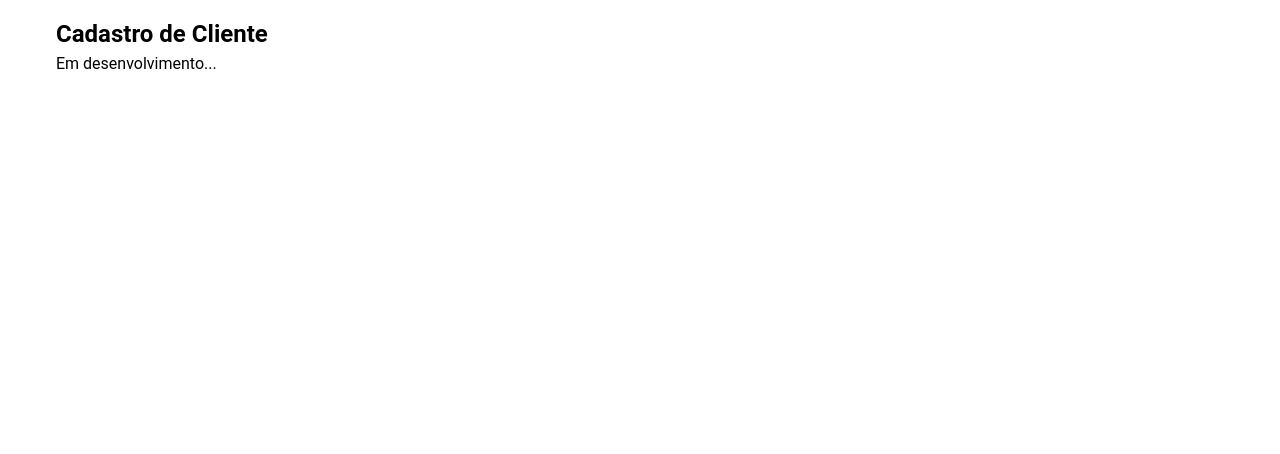
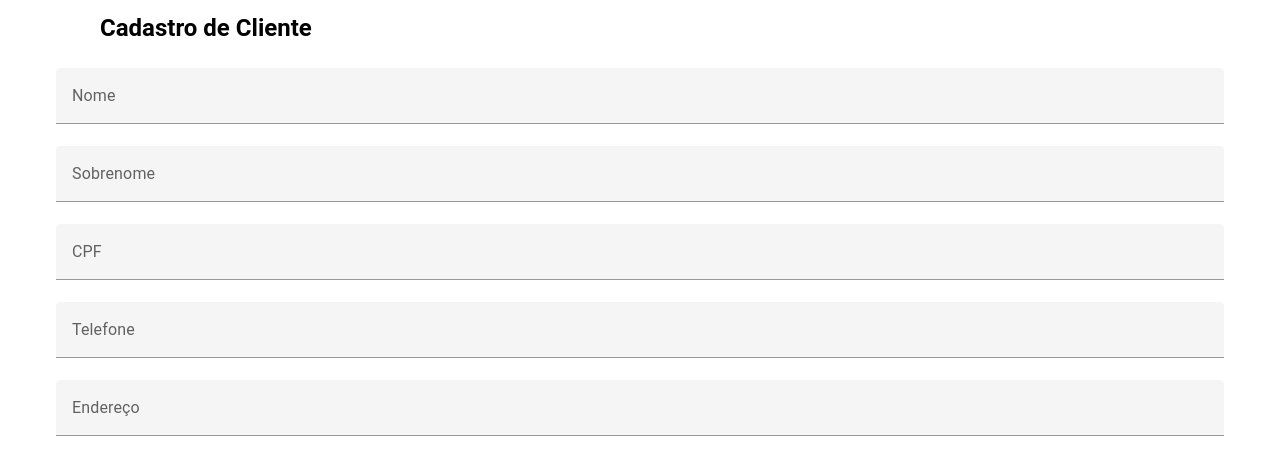
Before and after one commit to brunocroft86/SistemaDeOrcamento, a Vue app: page /#/clientes/novo in a window 1280 px wide. Shown: the top 454 px of the page. Built offline with nearby package versions, Linux system fonts and the light colour scheme.

Commit message:
feat(clientes): botao voltar e mock

```diff
--- a/domains/clientes/components/CadastroCliente.vue
+++ b/domains/clientes/components/CadastroCliente.vue
@@ -1,10 +1,33 @@
 <template>
   <v-container>
-    <h2>Cadastro de Cliente</h2>
-    <p>Em desenvolvimento...</p>
+    <v-row class="align-center mb-4">
+      <v-btn icon="mdi-arrow-left" variant="plain" @click="$router.push('/clientes')" />
+      <h2 class="ml-2">Cadastro de Cliente</h2>
+    </v-row>
+    <v-form>
+      <v-text-field label="Nome" v-model="form.nome" />
+      <v-text-field label="Sobrenome" v-model="form.sobrenome" />
+      <v-text-field label="CPF" v-model="form.cpf" />
+      <v-text-field label="Telefone" v-model="form.telefone" />
+      <v-text-field label="Endereço" v-model="form.endereco" />
+    </v-form>
   </v-container>
 </template>
 
 <script>
-export default {}
+export default {
+  data() {
+    return {
+      form: { nome: '', sobrenome: '', cpf: '', telefone: '', endereco: '' }
+    }
+  },
+  mounted() {
+    const q = this.$route.query.cliente
+    if (q) {
+      try {
+        this.form = JSON.parse(q)
+      } catch (e) {}
+    }
+  }
+}
 </script>
--- a/domains/clientes/components/ListaClientes.vue
+++ b/domains/clientes/components/ListaClientes.vue
@@ -1,11 +1,13 @@
 <template>
   <v-container>
-    <v-row class="justify-space-between align-center">
-      <h2>Clientes</h2>
+    <v-row class="align-center mb-4">
+      <v-btn icon="mdi-arrow-left" variant="plain" @click="$router.push('/')" />
+      <h2 class="ml-2">Clientes</h2>
+      <v-spacer></v-spacer>
       <v-btn color="primary" to="/clientes/novo">Adicionar</v-btn>
     </v-row>
     <v-list>
-      <v-list-item v-for="c in clientes" :key="c.id">
+      <v-list-item v-for="c in clientes" :key="c.id" @click="abrir(c)" class="cursor-pointer">
         <v-list-item-title>{{ c.nome }}</v-list-item-title>
       </v-list-item>
     </v-list>
@@ -13,13 +15,18 @@
 </template>
 
 <script>
-import ClienteAPIService from '../services/ClienteAPIService'
+import ClienteMockService from '../services/ClienteMockService'
 export default {
   data() {
     return { clientes: [] }
   },
   async mounted() {
-    this.clientes = await ClienteAPIService.listar()
+    this.clientes = await ClienteMockService.listar()
+  },
+  methods: {
+    abrir(c) {
+      this.$router.push({ path: '/clientes/novo', query: { cliente: JSON.stringify(c) } })
+    }
   }
 }
 </script>
--- /dev/null
+++ b/domains/clientes/services/ClienteMockService.js
@@ -0,0 +1,30 @@
+export default class ClienteMockService {
+  static listar() {
+    return Promise.resolve([
+      {
+        id: 1,
+        nome: 'João Silva',
+        sobrenome: 'Silva',
+        cpf: '111.111.111-11',
+        telefone: '(11) 11111-1111',
+        endereco: 'Rua A, 100'
+      },
+      {
+        id: 2,
+        nome: 'Maria Souza',
+        sobrenome: 'Souza',
+        cpf: '222.222.222-22',
+        telefone: '(22) 22222-2222',
+        endereco: 'Rua B, 200'
+      },
+      {
+        id: 3,
+        nome: 'Pedro Santos',
+        sobrenome: 'Santos',
+        cpf: '333.333.333-33',
+        telefone: '(33) 33333-3333',
+        endereco: 'Rua C, 300'
+      }
+    ])
+  }
+}
```
